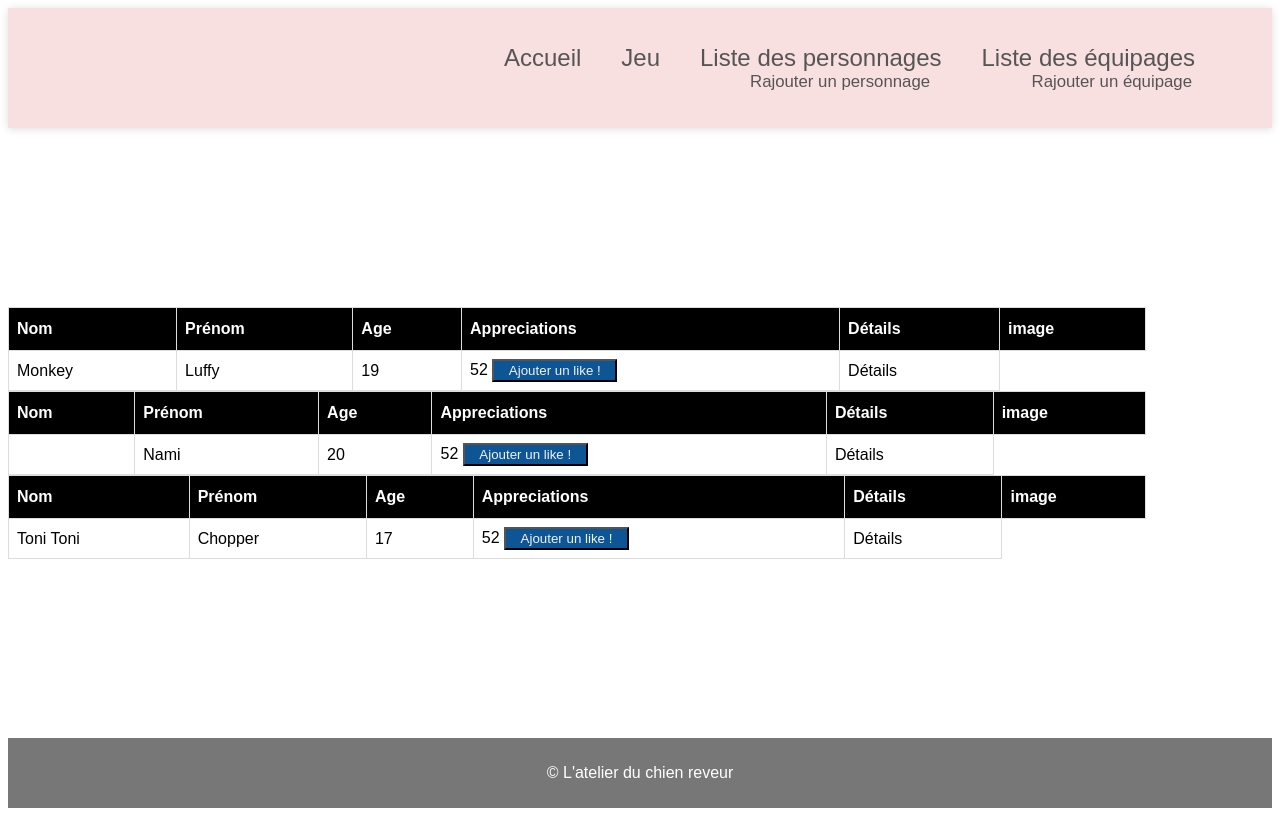
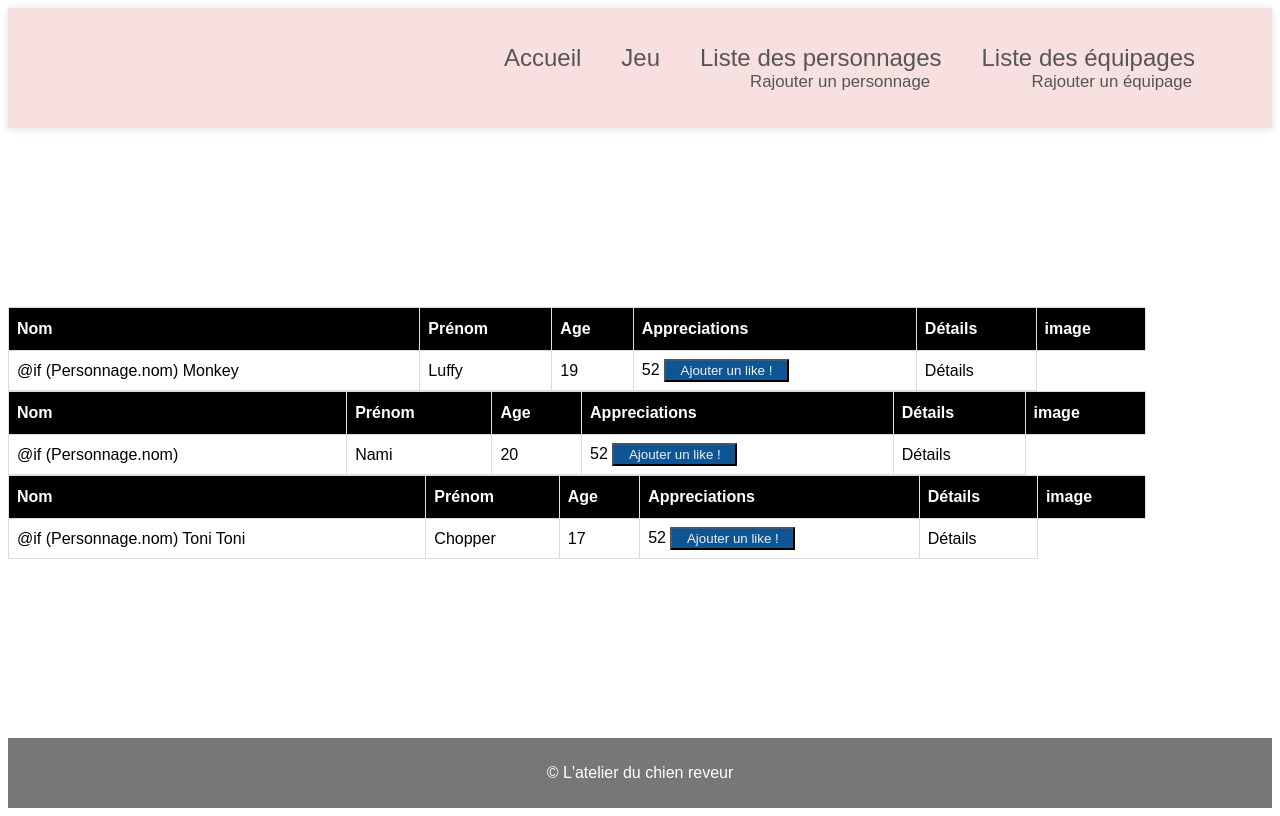
Before and after one commit to julien-evrard-rennes/One_Piece, an Angular app: page / in a window 1280 px wide. Built offline with nearby package versions, Linux system fonts and the light colour scheme.

Commit message:
Sauvegarde avant mise à jour Angular

```diff
--- a/src/app/template/liste-personnages/liste-personnages.component.html
+++ b/src/app/template/liste-personnages/liste-personnages.component.html
@@ -11,7 +11,8 @@
     </thead>
     <tbody>
         <tr>
-            <td>{{ Personnage.nom }}</td>
+            <td>@if (Personnage.nom)  {{Personnage.nom}}
+            </td>
             <td>{{ Personnage.prenom }}</td>
             <td>{{ Personnage.age }}</td>
             <td> {{ likes }} <button (click)="onAddLike()">{{ likeButtonText }}</button></td>
```
